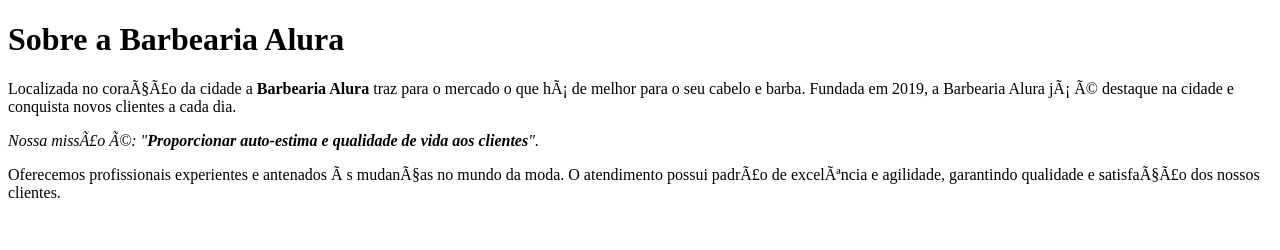
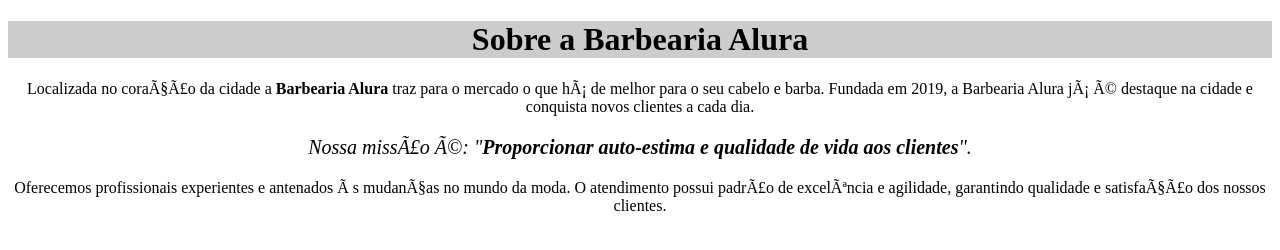
Before and after one commit to cdailaa/projeto_barbearia, a plain HTML site: page index.html in a window 1280 px wide. Drawn offline with Linux system fonts and the light colour scheme.

Commit message:
Add files via upload

```diff
--- a/index.html
+++ b/index.html
@@ -3,14 +3,20 @@
     <head>
     	<meta charset="UT-8">
     	<title>Barbearia Alura</title>
+        <link rel="stylesheet" href="style.css">
+
+        <style>
+
+        </style>
     </head>
+
     <body>
-    	<h1>Sobre a Barbearia Alura</h1>
+    	<h1 style="text-align: center; background: #CCCCCC">Sobre a Barbearia Alura</h1>
 
-         <p>Localizada no coração da cidade a <strong>Barbearia Alura</strong> traz para o mercado o que há de melhor para o seu cabelo e barba. Fundada em 2019, a Barbearia Alura já é destaque na cidade e conquista novos clientes a cada dia.</p>
+         <p >Localizada no coração da cidade a <strong>Barbearia Alura</strong> traz para o mercado o que há de melhor para o seu cabelo e barba. Fundada em 2019, a Barbearia Alura já é destaque na cidade e conquista novos clientes a cada dia.</p>
 
-         <p><em>Nossa missão é: "<strong>Proporcionar auto-estima e qualidade de vida aos clientes</strong>".</em></p>
+         <p style="font-size: 20px"><em>Nossa missão é: "<strong>Proporcionar auto-estima e qualidade de vida aos clientes</strong>".</em></p>
 
-         <p>Oferecemos profissionais experientes e antenados às mudanças no mundo da moda. O atendimento possui padrão de excelência e agilidade, garantindo qualidade e satisfação dos nossos clientes.</p>
+         <p >Oferecemos profissionais experientes e antenados às mudanças no mundo da moda. O atendimento possui padrão de excelência e agilidade, garantindo qualidade e satisfação dos nossos clientes.</p>
 </html>
     </body>
--- /dev/null
+++ b/style.css
@@ -0,0 +1,3 @@
+p{
+    text-align: center
+}
```
